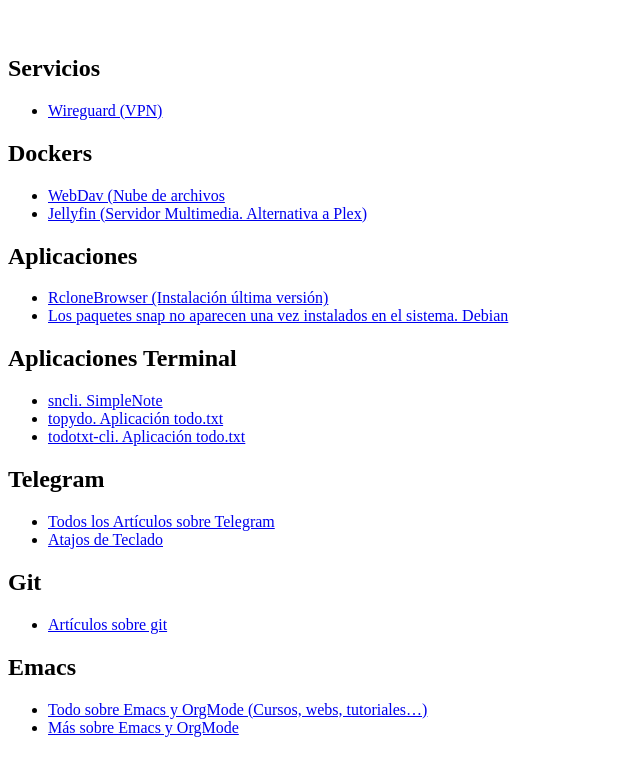
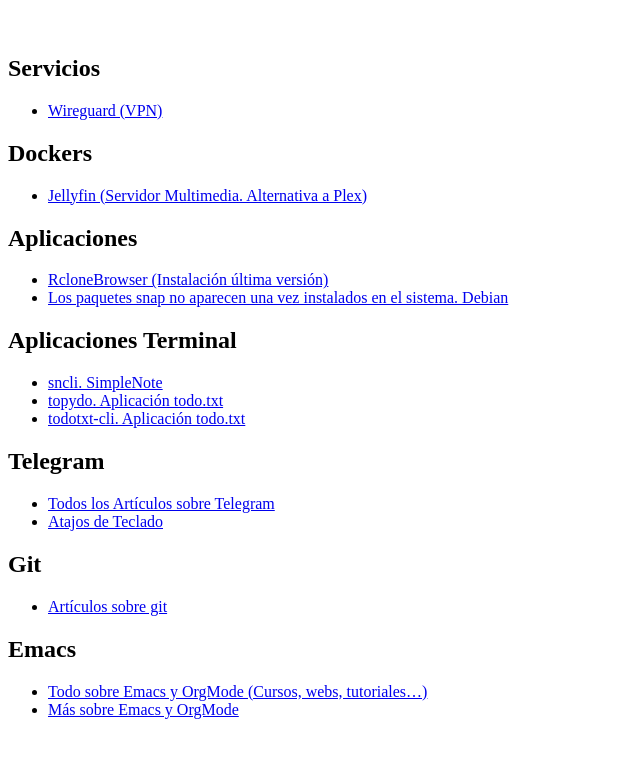
Before and after one commit to noecubi/anotaciones, a plain HTML site: page index.html in a window 1280 px wide. Shown: the part 135-910 px from the top of the page, without its empty margins (0-640 px from the left). Drawn offline with Linux system fonts and the light colour scheme.

Commit message:
segunda prueba con vs code

```diff
--- a/index.html
+++ b/index.html
@@ -15,7 +15,6 @@
     </ul>
     <h2 id="dockers">Dockers</h2>
     <ul>
-    <li><a href="https://ugeek.github.io/blog/post/2019-10-22-docker-servidor-webdav.html">WebDav (Nube de archivos</a></li>
     <li><a href="https://ugeek.github.io/blog/post/2019-05-07-el-adios-a-plex-y-emby.-llega-jellyfin.html">Jellyfin (Servidor Multimedia. Alternativa a Plex)</a></li>
     </ul>
     <h2 id="aplicaciones">Aplicaciones</h2>
```
